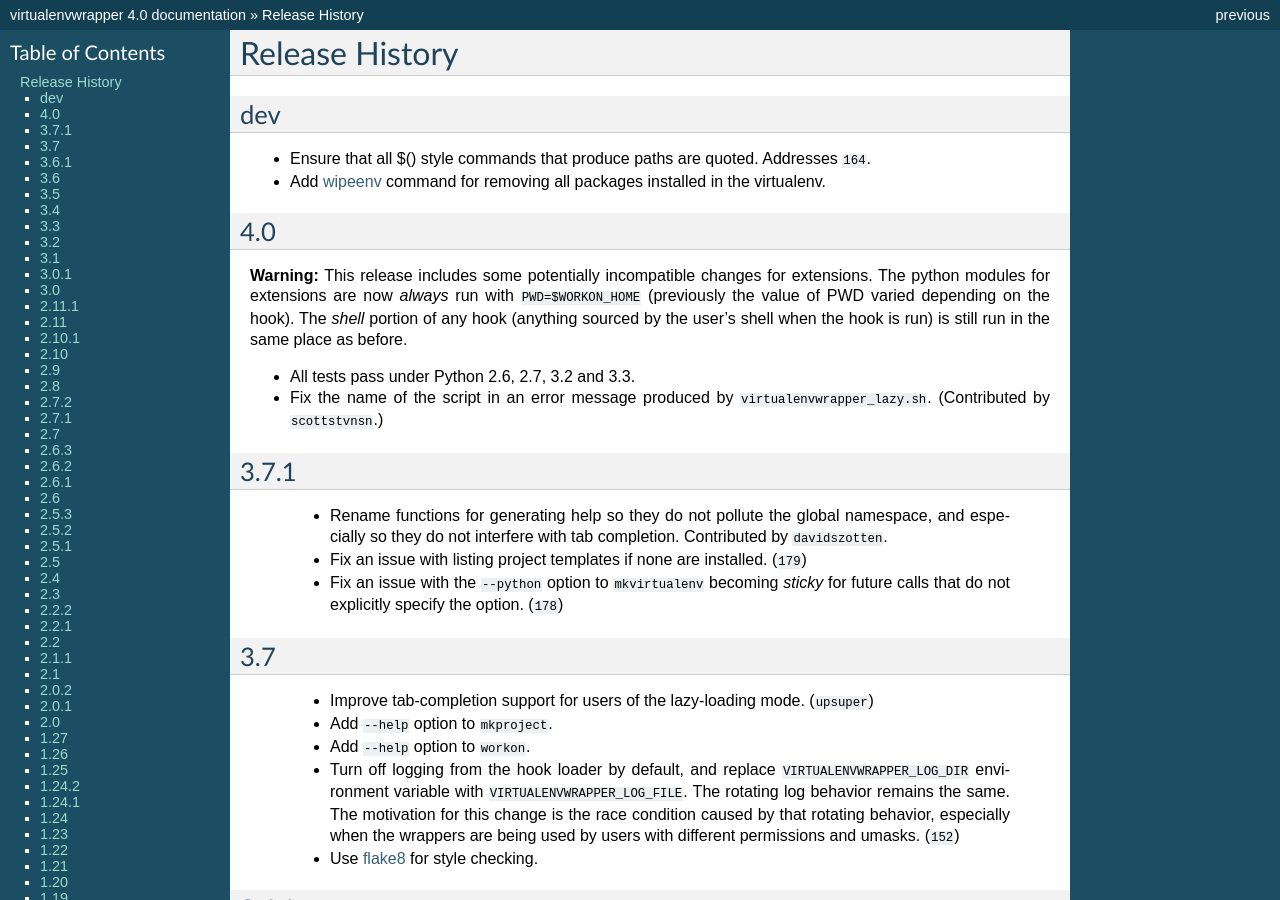
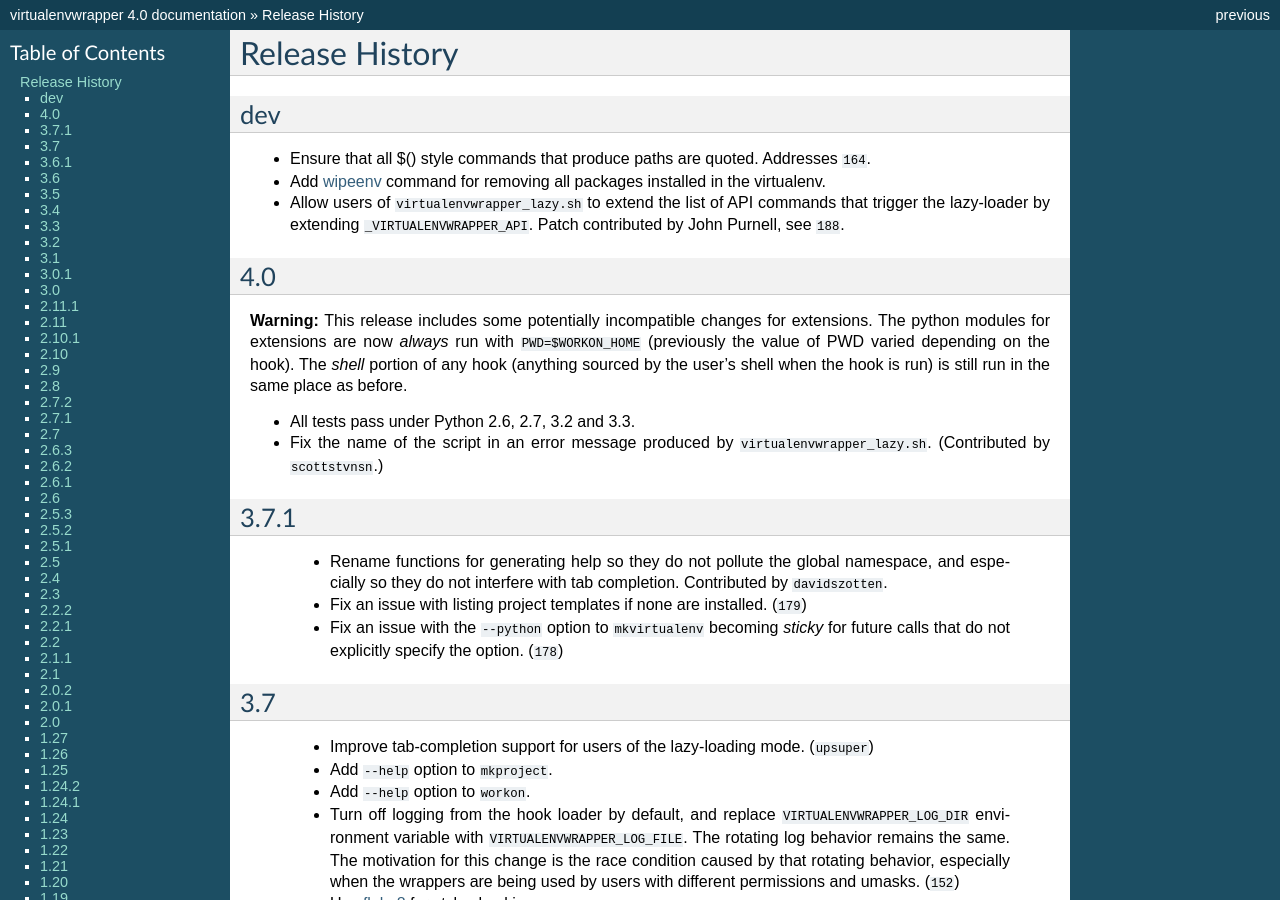
Before and after one commit to python-virtualenvwrapper/virtualenvwrapper, a Sphinx documentation site: the page built from docs/source/history.rst, in a window 1280 px wide and 900 px high. Built offline with Sphinx 7.4.7, drawn with Linux system fonts in a browser that asks for light colours; cross-references to code outside the pages are shown as plain code; the version number is read from the project's files by our own code.

Commit message:
Provide a way to extend the lazy-loader
Allow _VIRTUALENVWRAPPER_API to be extended before
the lazy-loader defines the API functions that
trigger the full loader.

Patch contributed by John Purnell.

Resolves issue #188.

Signed-off-by: Doug Hellmann <doug.hellmann@gmail.com>

```diff
--- a/docs/source/history.rst
+++ b/docs/source/history.rst
@@ -9,6 +9,10 @@
   quoted. Addresses :bbissue:`164`.
 - Add :ref:`command-wipeenv` command for removing all packages
   installed in the virtualenv.
+- Allow users of ``virtualenvwrapper_lazy.sh`` to extend the list of
+  API commands that trigger the lazy-loader by extending
+  ``_VIRTUALENVWRAPPER_API``. Patch contributed by John Purnell, see
+  :bbissue:`188`.
 
 4.0
 ===
```
Also changed, not shown: 2 other files.
